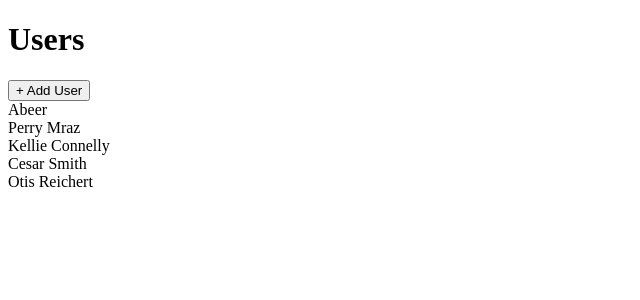
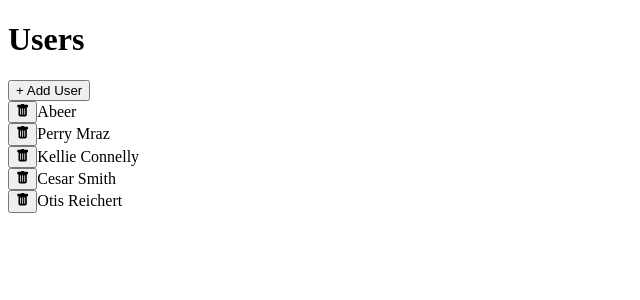
Before and after one commit to naimulabeer/Media-Blog, a React (Create React App) app: page / in a window 1280 px wide. Shown: the top 300 px of the page, without its empty margins (0-640 px from the left). Built offline with nearby package versions, Linux system fonts and the light colour scheme; data requests are answered from the project's data file.

Commit message:
deleting the user

```diff
--- a/src/components/UsersListItem.js
+++ b/src/components/UsersListItem.js
@@ -1,7 +1,22 @@
+import { BsFillTrashFill } from "react-icons/bs";
+import Button from "./Button";
+import { removeUser } from "../store";
+import { useThunk } from "../hooks/use-thunk";
+
 function UsersListItem({ user }) {
+  const [doRemoveUser, isLoading, error] = useThunk(removeUser);
+
+  const handleClick = () => {
+    doRemoveUser(user);
+  };
+
   return (
     <div className="mb-2 border-rounded">
       <div className="flex p-2 justify-between items-center cursor-pointer">
+        <Button loading={isLoading} onClick={handleClick}>
+          <BsFillTrashFill />
+        </Button>
+        {error && <div>Error Deleting User</div>}
         {user.name}
       </div>
     </div>
```
